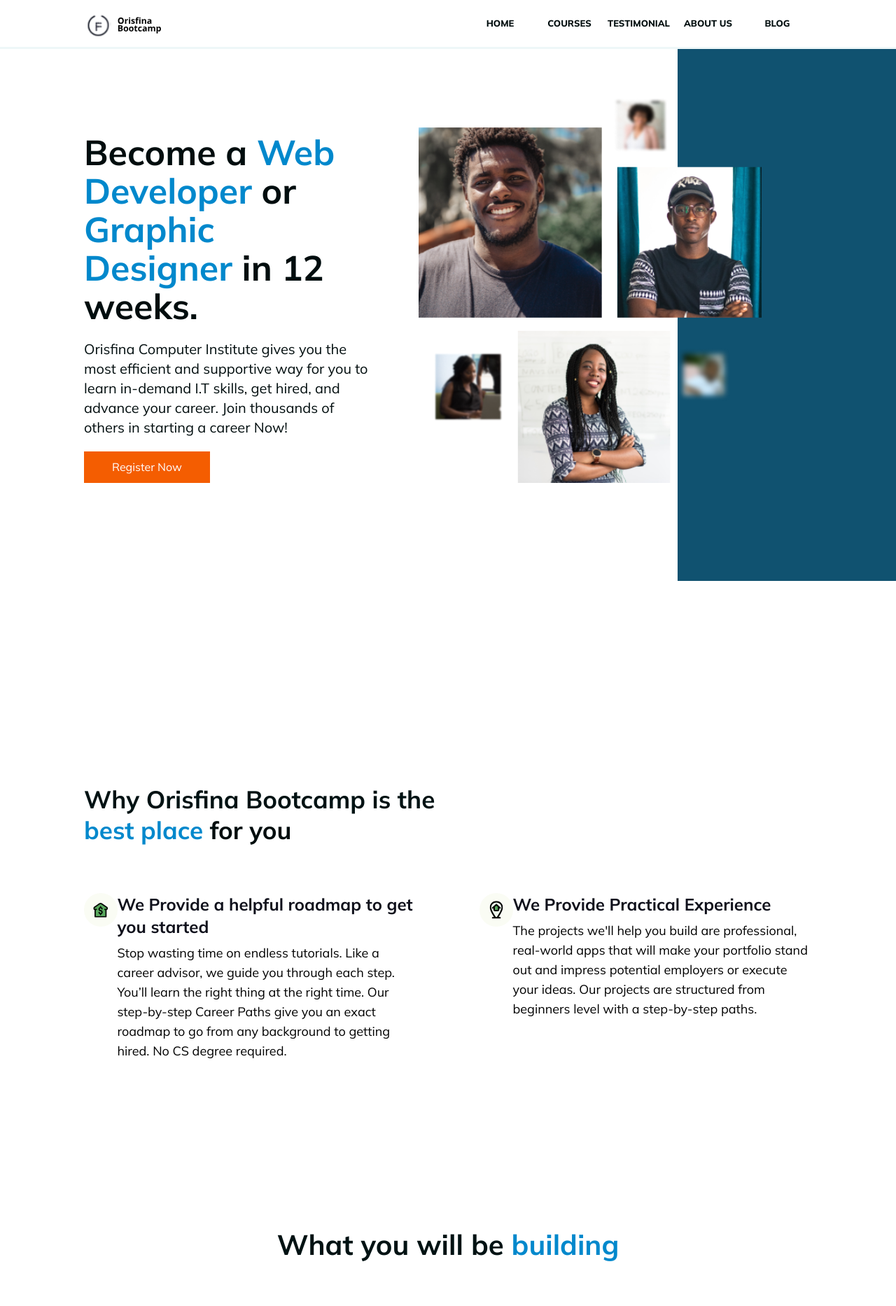
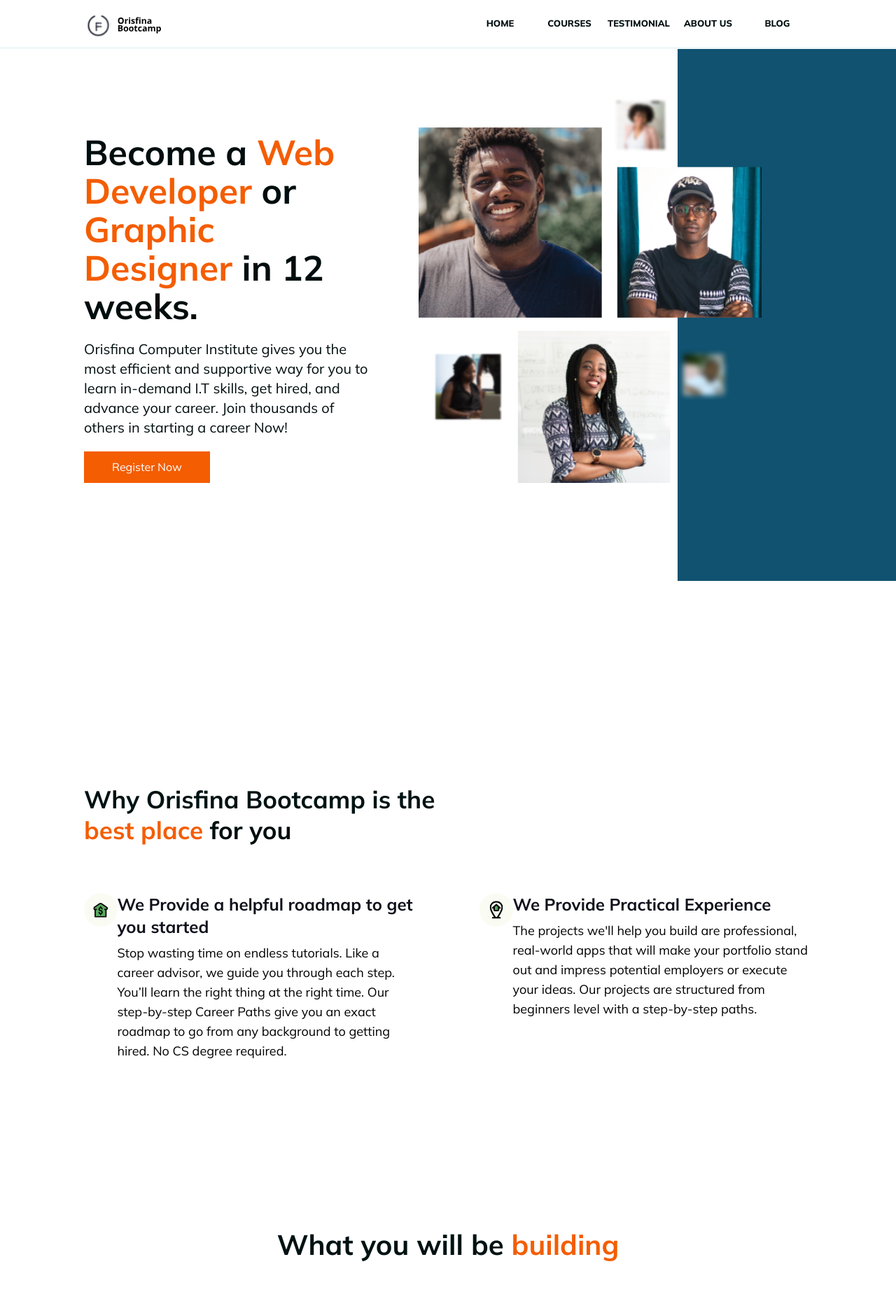
Before and after one commit to Orisfina/orisfina-bootcamp-v2, a Next.js app: page / in a window 1280 px wide. Shown: the top 1866 px of the page at 70% size. Built offline with nearby package versions, Linux system fonts and the light colour scheme.

Commit message:
edited the root colors scheme

```diff
--- a/components/SlideShow.tsx
+++ b/components/SlideShow.tsx
@@ -8,7 +8,7 @@ const SlideShow = () => {
          <div className="grid23">
               <div className="text">
                    <h1 className="slideshow__title">
-                   Become a <span className="secondary-color">Web Developer</span> or <span className="secondary-color">Graphic Designer</span> in 12 weeks.
+                   Become a <span className="primary-color">Web Developer</span> or <span className="primary-color">Graphic Designer</span> in 12 weeks.
                    </h1>
                    <p className="slideshow__desc">
 
--- a/pages/index.tsx
+++ b/pages/index.tsx
@@ -35,7 +35,7 @@ const Home: NextPage = () => {
            <section className="light container why-section">
                 <h2 className=' primary__text pb-m'>
                 Why Orisfina Bootcamp is the <span className="block_on_desktop">
-                    <span className='secondary-color'>best place</span> for you
+                    <span className='primary-color'>best place</span> for you
                </span>
                 </h2>
                 <div className="grid2">
@@ -84,7 +84,7 @@ const Home: NextPage = () => {
 
            {/* What you will be Building Section */}
            <section className="light container clip-bg">
-           <h2 className='primary__text primary__text2 pb-l t-center'>What you will be <span className='secondary-color'> building</span></h2>
+           <h2 className='primary__text primary__text2 pb-l t-center'>What you will be <span className='primary-color'> building</span></h2>
            <ProjectBox  />
            </section>
 
@@ -100,7 +100,7 @@ const Home: NextPage = () => {
                <div className='grid2 grid1-on-tab'>
                      <div className="text-section a-item">
                          <h2 className="primary__text primary__text2 pb-s">
-                         <span className='secondary-color'> Distance</span> is no longer a barrier anymore
+                         <span className='primary-color'> Distance</span> is no longer a barrier anymore
                          </h2>
                          <h3>We offer Online and Onsite Training just to suit your Schedule</h3>
                           <p className='t-left pt-s'>
```
